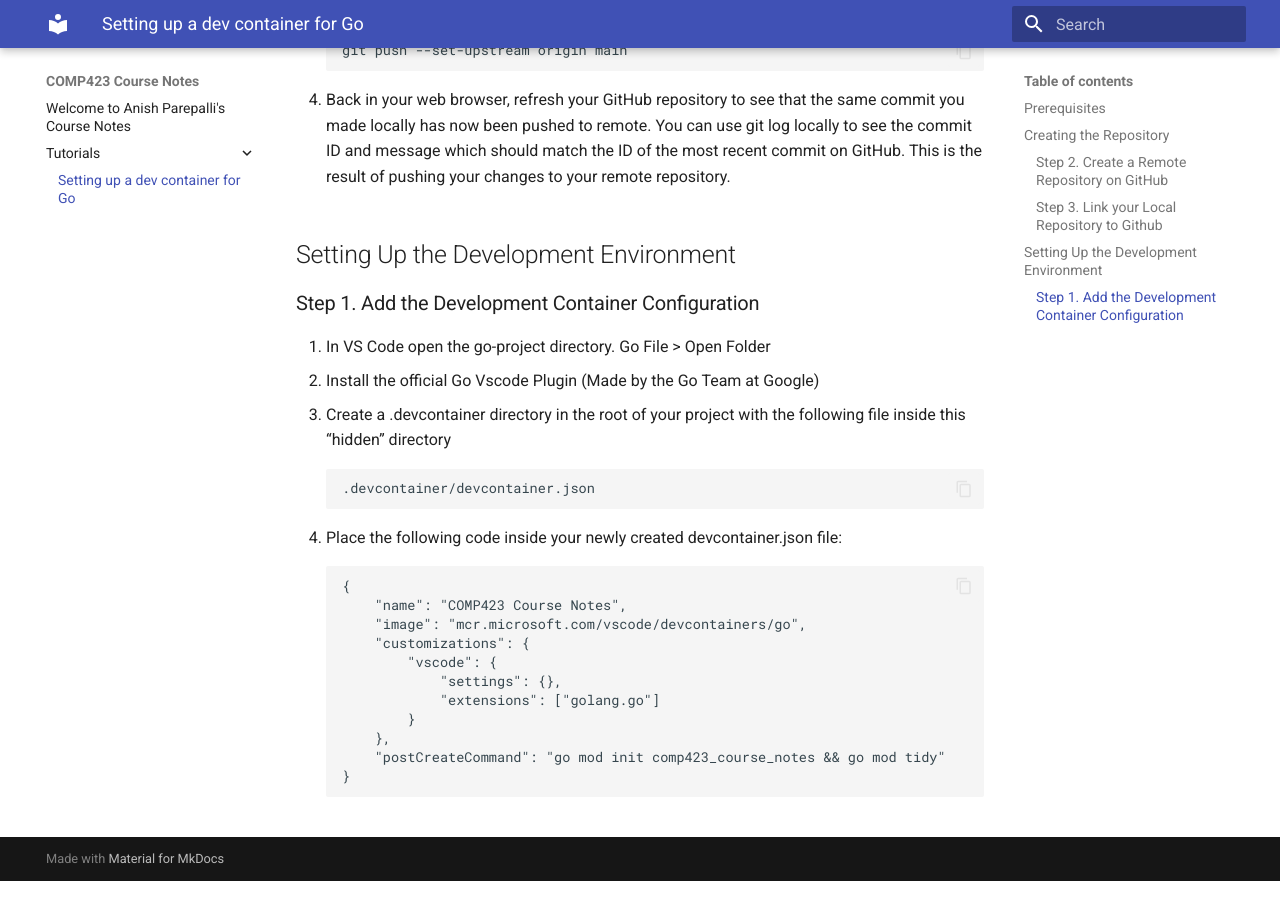
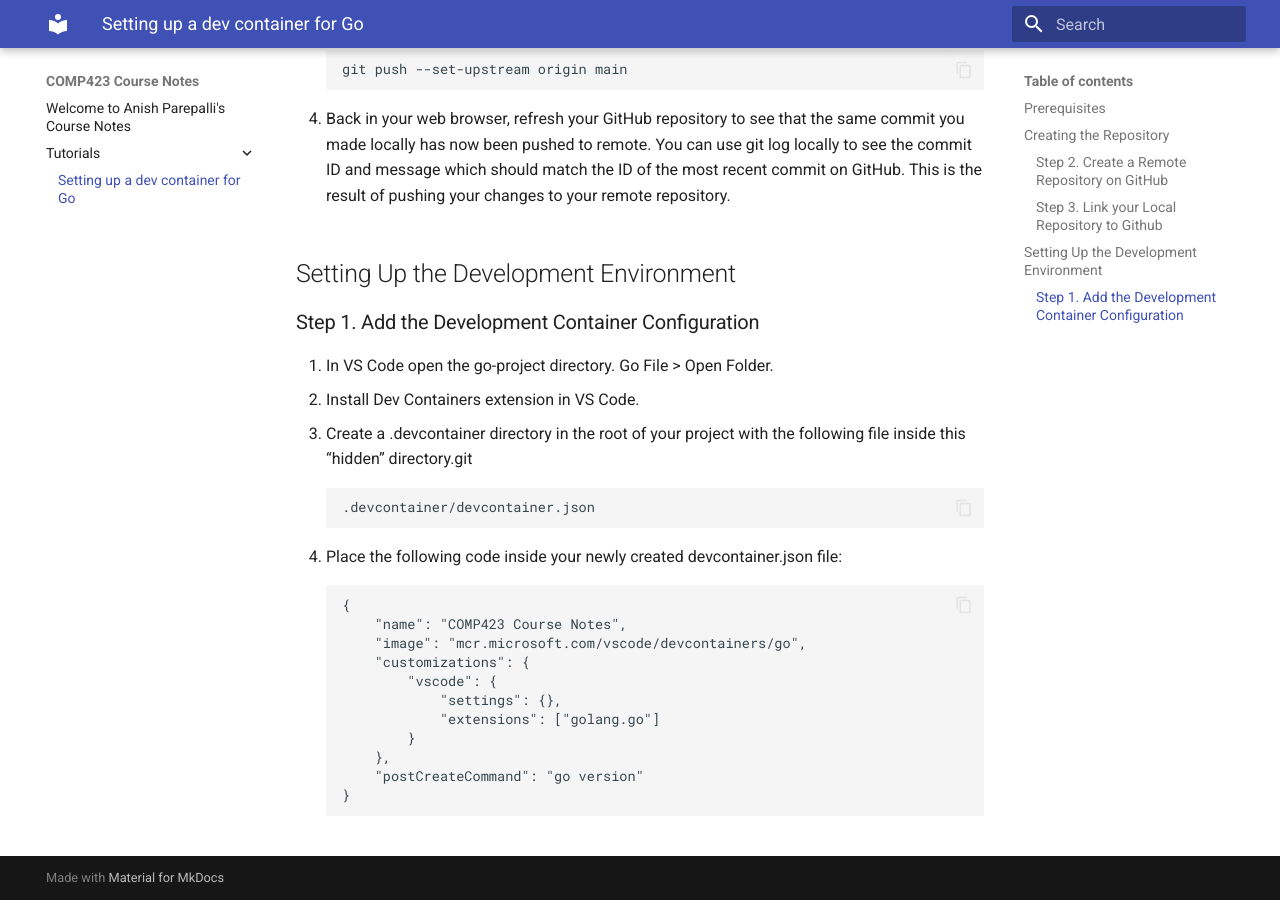
Before and after one commit to apcodes/comp423-course-notes, an MkDocs documentation site: the page built from docs/tutorials/go-setup.md, in a window 1280 px wide and 900 px high, scrolled down 1880 px. Built offline with MkDocs 1.6.1 and Material for MkDocs 9.7.7, drawn with Linux system fonts in a browser that asks for light colours; some of the changed text lies outside the part shown.

Commit message:
Made some edits to the tutorial to be reviewed

````diff
--- a/docs/tutorials/go-setup.md
+++ b/docs/tutorials/go-setup.md
@@ -40,11 +41,11 @@
 2. Fill in the details as follows:
 ```
    Repo Name: Go Project
-   Description: Making an Hello World in Go!
+   Description: "Making an Hello World in Go!"
    Visibility: Public
 ```
 3. Do not initialize the repo with a README, .gitingore, or license.
-4. click **Create Repository**.
+4. Click **Create Repository**.
 
 ### Step 3. Link your Local Repository to Github
 1. Add GitHub Repository as remote.
@@ -68,9 +69,9 @@
 ## Setting Up the Development Environment
 
 ### Step 1. Add the Development Container Configuration
-1. In VS Code open the go-project directory. Go  File > Open Folder
-2. Install the official Go Vscode Plugin (Made by the Go Team at Google)
-3. Create a .devcontainer directory in the root of your project with the following file inside this “hidden” directory
+1. In VS Code open the go-project directory. Go  File > Open Folder.
+2. Install Dev Containers extension in VS Code.
+3. Create a .devcontainer directory in the root of your project with the following file inside this “hidden” directory.git
 ```
 .devcontainer/devcontainer.json
 ```
@@ -85,6 +86,6 @@
             "extensions": ["golang.go"]
         }
     },
-    "postCreateCommand": "go mod init comp423_course_notes && go mod tidy"
+    "postCreateCommand": "go version"
 }
 ```
````
Also changed, not shown: other parts of docs/tutorials/go-setup.md (+1 -0 lines).
